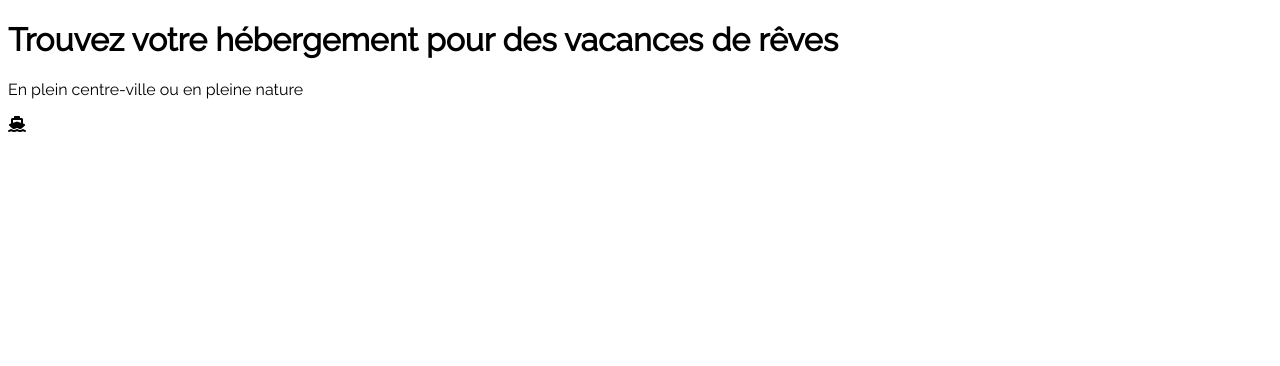
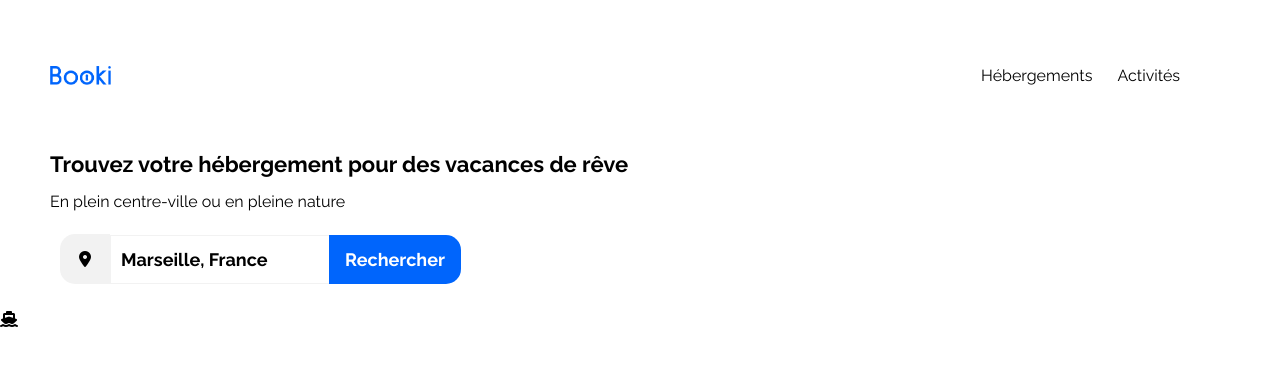
Before and after one commit to MaximeGodfroy/Projet2, a plain HTML site: page index.html in a window 1280 px wide. Drawn offline with Linux system fonts and the light colour scheme.

Commit message:
Ajout du header et de la barre de recherche

```diff
--- a/CSS/style.css
+++ b/CSS/style.css
@@ -1,3 +1,148 @@
-body{
+body
+{
     font-family: 'raleway', sans-serif;
+    max-width: 1400px;
+    margin:auto;
 }
+
+header
+{
+    display: flex;
+    justify-content: space-between;
+    margin: 50px 50px 50px 50px;
+    padding-right: 25px;
+}
+
+#logo
+{
+    display: flex;
+    align-items: center;
+}
+
+
+#logo img
+{
+    width: 61px;
+    height: 19px;
+}
+
+nav ul
+{
+    list-style-type: none;
+    display: flex;
+    justify-content: space-between;
+}
+
+nav li
+{
+    margin-right: 25px;
+    list-style-type: none;
+}
+
+nav a
+{
+    text-decoration: none;
+    font-size: 16px;
+    font-weight: 500;
+    color: black;
+    padding-top: 50px;
+    padding-bottom: 50px;
+}
+
+nav a:hover
+{
+    color: #0065FC;
+    border-top: 2px solid #0065FC;
+}
+
+h1
+{
+    font-size: 22px;
+    font-weight: 700;
+    margin-left: 50px;
+}
+
+h2
+{
+    font-size: 16px;
+    font-weight: 400;
+    margin-left: 50px;
+}
+
+#recherche
+{
+    display: flex;
+    align-items: center;
+    margin-left: 50px;
+    padding: 10px 10px 10px 10px;
+}
+
+#encadreiconemap
+{
+    background-color: #F2F2F2;
+    width: 50px;
+    height: 50px;
+    display: flex;
+    align-items: center;
+    justify-content: center;
+    border-top-left-radius: 15px;
+    border-bottom-left-radius: 15px;
+}
+
+#search
+{
+    font-size: 18px;
+    font-family: Raleway;
+    font-weight: 700;
+    padding: 13px 0px 13px 10px;
+    border: 1px solid #F2F2F2;
+}
+
+#bouton
+{
+    font-size: 18px;
+    font-family: Raleway;
+    font-weight: 700;
+    margin-left: 0px;
+    background-color: #0065FC;
+    color: white;
+    padding: 14px 16px 14px 16px;
+    border-radius: 0px 15px 15px 0px;
+    border: none;
+    position:relative;
+    left: -10px;
+}
+
+#loupe
+{
+    margin-left: 0px;
+    background-color: #0065FC;
+    padding: 18px 16px 16px 16px;
+    border-radius: 0px 15px 15px 0px;
+    border: none;
+    position:relative;
+    left: -10px;
+    color: white;
+}
+
+@media screen and (min-width: 768px)
+{
+    #loupe
+    {
+        display:none;
+    }
+}
+
+@media screen and (max-width: 767px)
+{
+    #bouton
+    {
+        display: none;
+    }
+
+    nav a:hover
+    {
+    border-top: 0px solid #0065FC;
+    border-bottom: 2px solid #0065FC;
+    }
+}
--- a/index.html
+++ b/index.html
@@ -6,14 +6,39 @@
         <link rel="stylesheet" href="CSS/style.css" />
         <link rel="preconnect" href="https://fonts.googleapis.com">
         <link rel="preconnect" href="https://fonts.gstatic.com" crossorigin>
-        <link href="https://fonts.googleapis.com/css2?family=Raleway&display=swap" rel="stylesheet">
+        <link href="https://fonts.googleapis.com/css2?family=Raleway:wght@400;700&display=swap" rel="stylesheet">
         <script src="https://kit.fontawesome.com/7d81c856fa.js" crossorigin="anonymous"></script>
     </head>
 
     <body>
-    	<h1>Trouvez votre hébergement pour des vacances de rêves</h1>
+        <header>
+            <div id="logo">
+                    <img src="images/logo/Booki.png" alt="logo Booki">
+            </div>
+            <nav>
+                <ul>
+                    <li><a href="#">Hébergements</a></li>
+                    <li><a href="#">Activités</a></li>
+                </ul>
+            </nav>
 
-    <p>En plein centre-ville ou en pleine nature</p>
+        </header>
+
+        <h1>Trouvez votre hébergement pour des vacances de rêve</h1>
+
+        <h2>En plein centre-ville ou en pleine nature</h2>
+
+        <div id="recherche">
+            <div id="encadreiconemap">
+            <i class="fa-solid fa-location-dot" id="iconemap"></i>
+            </div>
+            <form method="get" action="">
+                <input type="search" id="search" name="lieu" value="Marseille, France" />
+                <button id="bouton">Rechercher</i></button>
+                <button id="loupe"><i class="fa-solid fa-magnifying-glass fa-lg"></i></button>
+            </form>
+        </div>
+
 
     <p><i class="fa-solid fa-ship"></i></p>
 
```
